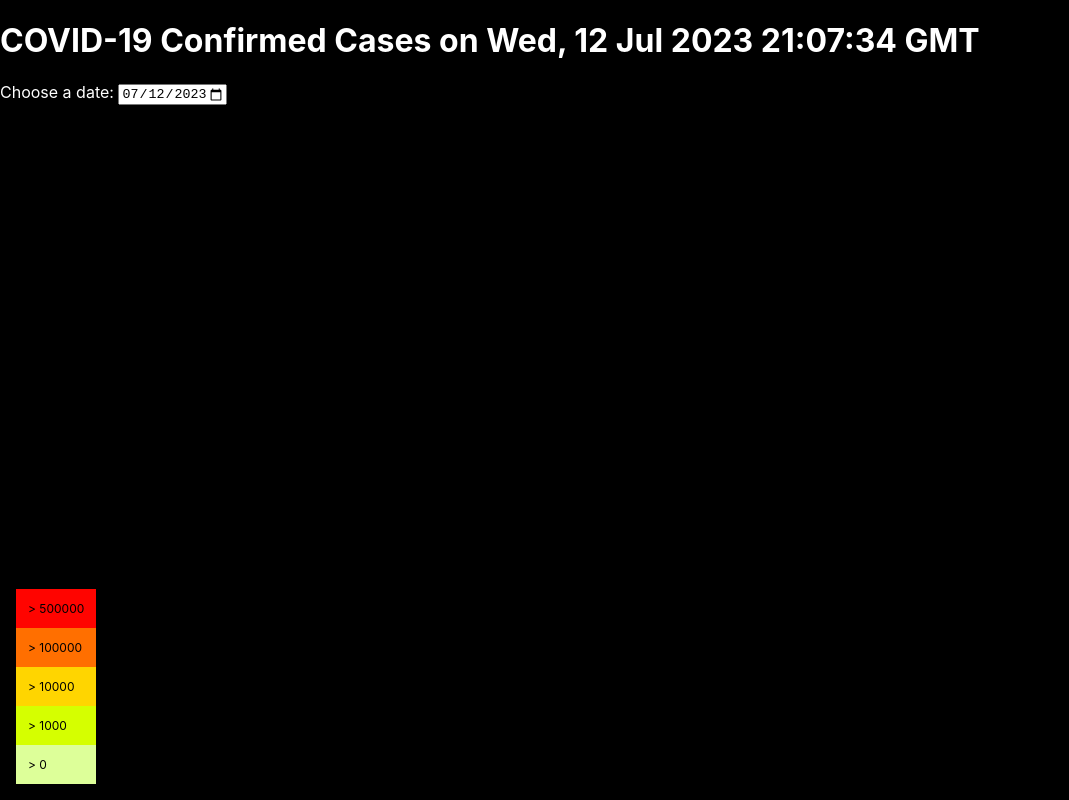
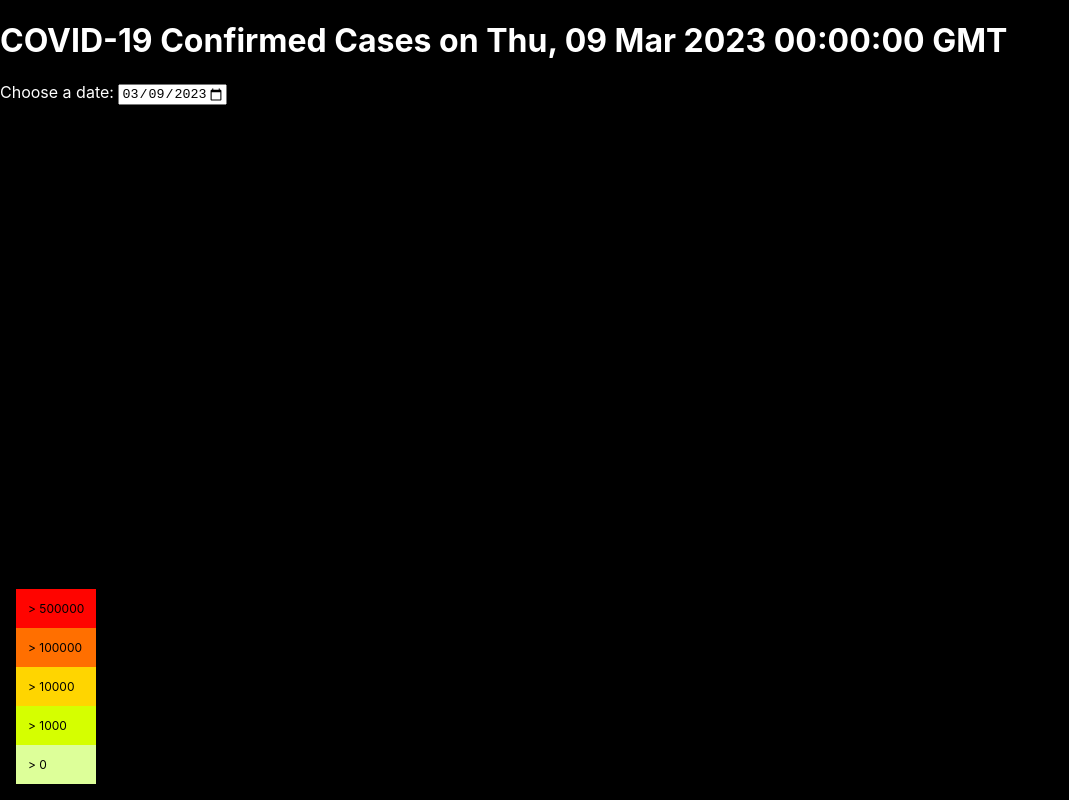
Before and after one commit to daweifeng/covid-globe, a plain HTML site: page client/index.html in a window 1280 px wide. Shown: the whole page, without its empty margins (0-1069 px from the left). Drawn offline with nearby package versions, Linux system fonts and the light colour scheme; no server answers.

Commit message:
Limit date range

```diff
--- a/client/index.html
+++ b/client/index.html
@@ -12,7 +12,7 @@
     <h1>COVID-19 Confirmed Cases on <span id="date-show"></span></h1>
     <div>
       Choose a date:
-      <input type="date" id="chosen-date" name="chosen-date" min="2020-01-22" onchange="onDateChange()" />
+      <input type="date" id="chosen-date" name="chosen-date" min="2020-01-22" max="2023-03-10" onchange="onDateChange()" />
     </div>
   </div>
 
--- a/client/js/main.js
+++ b/client/js/main.js
@@ -112,9 +112,7 @@ const fetchDataAndRender = (date) => {
   })
 }
 
-const today = new Date();
-const date = new Date(today);
-date.setUTCDate(date.getUTCDate() - 2);
+const date = new Date("2023-03-09");
 
 // Set date span
 setDateSpan(date);
```
